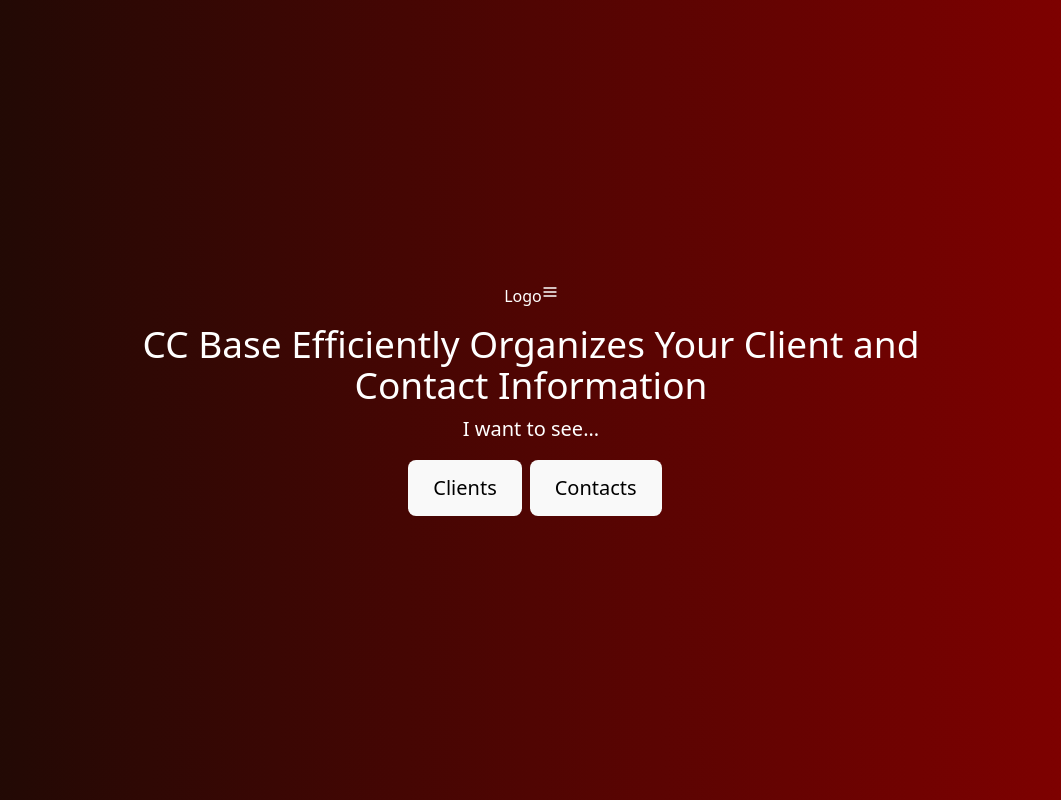
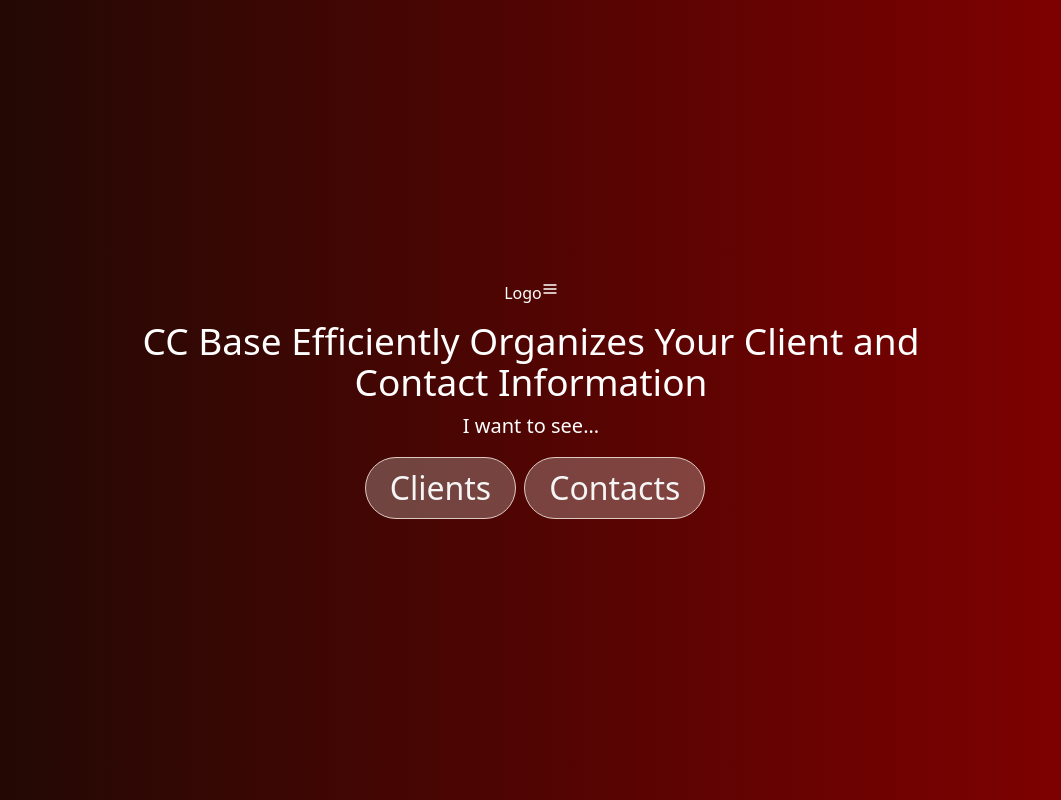
Before and after one commit to lethabomathabatha/clientcontact_base, a React (Vite) app in the folder client/: page / in a window 1280 px wide. Shown: the whole page, without its empty margins (109-1170 px from the left). Built offline with nearby package versions, Linux system fonts and the light colour scheme.

Commit message:
add styling

```diff
--- a/client/src/App.css
+++ b/client/src/App.css
@@ -26,11 +26,8 @@ html, body {
 }
 
 .home-btn {
-  font-size: 28px;
-  background: #b04438;
-  border: 1px solid white;
-  color: white;
-  border-radius: 30px;
+  font-size: 32px!important;
+
 }
 
 
--- a/client/src/components/Home.jsx
+++ b/client/src/components/Home.jsx
@@ -22,10 +22,10 @@ export default function Home() {
             <p className="lead">I want to see...</p>
 
             <Link to="/clients">
-            <button variant="warning" className=" ms-2 fs-5 px-4">Clients</button>
+            <Button variant="warning" className="home-btn ms-2 fs-5 px-4">Clients</Button>
             </Link>
             <Link to="/contacts">
-            <button variant="warning" className=" ms-2 fs-5 px-4">Contacts</button>
+            <Button variant="warning" className="home-btn ms-2 fs-5 px-4">Contacts</Button>
             </Link>
           </div>
         </div>
```
